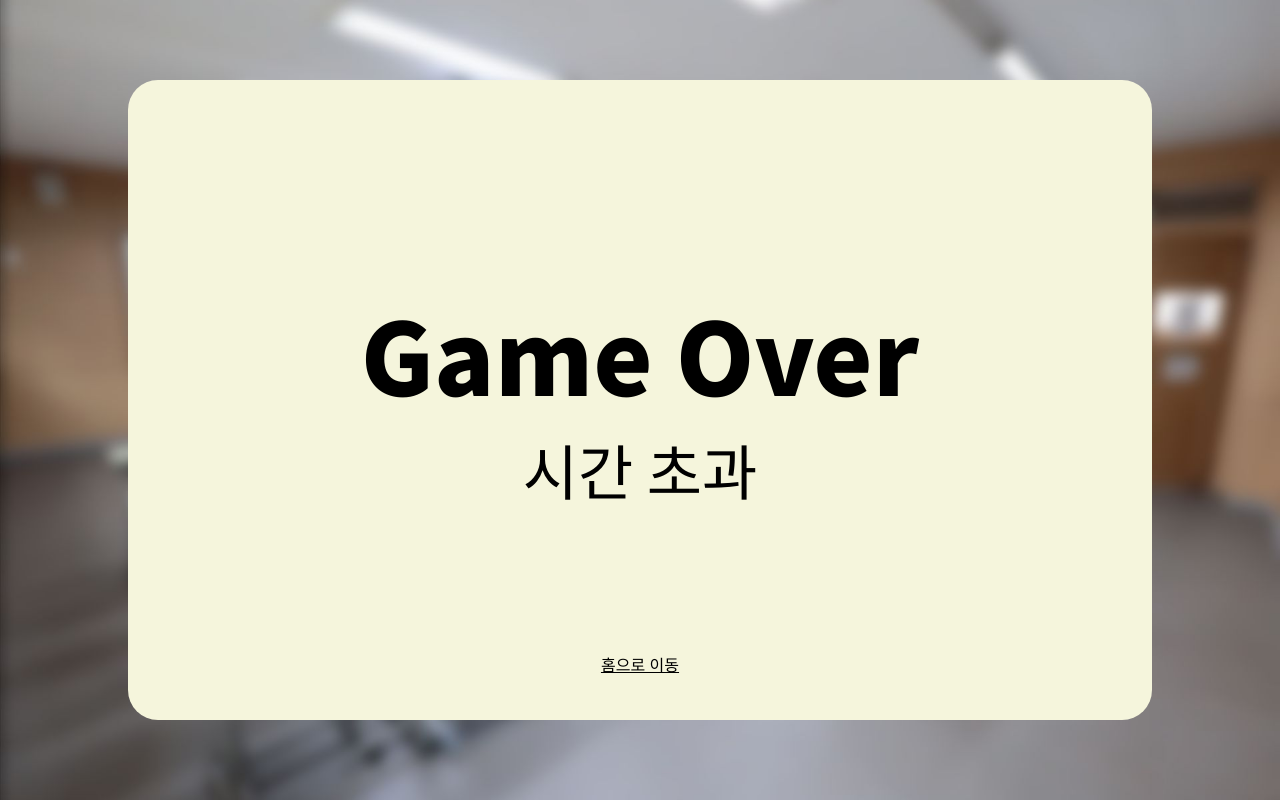
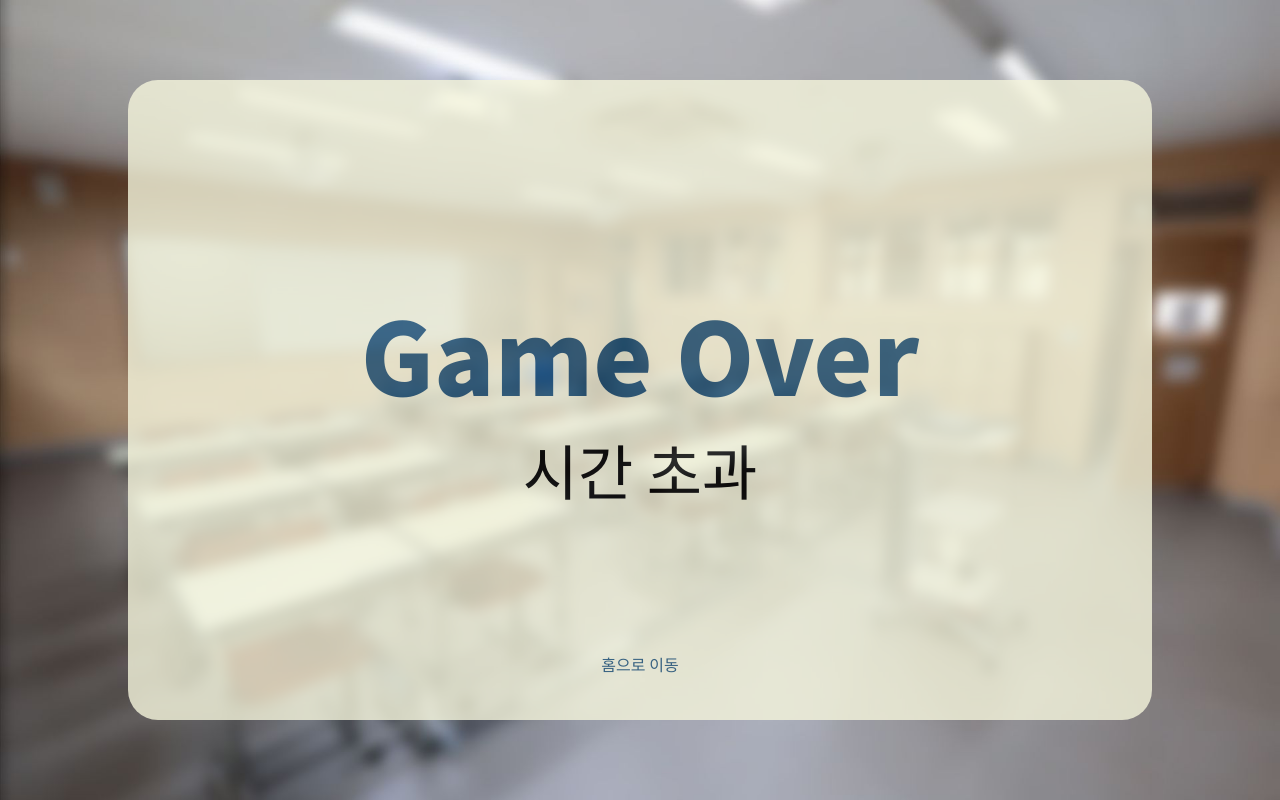
Before and after one commit to chohyeryung/Mejum_TulGi, a React (Create React App) app in the folder client/: page /game_end in a window 1280 px wide. Built offline with nearby package versions, Linux system fonts and the light colour scheme.

Commit message:
game end page css fix

```diff
--- a/client/src/components/GameEndPage/GameEndPage.js
+++ b/client/src/components/GameEndPage/GameEndPage.js
@@ -11,7 +11,7 @@ function GameEndPage(){
             <div className = 'gameover-container'>
                 <div className ="gameover_text">Game Over</div>
                 <div className ="time_text">시간 초과</div>
-                <div className="go_game"><a href="/" style={{ textDecoration: 'none', color: 'black' }}><u>홈으로 이동</u></a></div>
+                <div className="go_game"><a href="/"  className="no_rank">홈으로 이동</a></div>
             </div>
       </div>
   );
--- a/client/src/components/GameEndRankPage/GameEndRankPage.css
+++ b/client/src/components/GameEndRankPage/GameEndRankPage.css
@@ -25,6 +25,7 @@
     border-radius: 30px;
     z-index: 2;
     margin: 30px;
+    opacity: 0.8;
   }
 
     .gameover_text{
@@ -33,6 +34,7 @@
         font-family: 'Noto Sans KR', sans-serif;
         text-decoration: none;
         margin-top: 200px;
+        color: #1f5378;
     }
 
     .time_text{
@@ -79,5 +81,17 @@
         text-align: center;
         margin-left: 16px;
         background: none;
+        margin-bottom: 5em;
+
 
     }
+
+    .no_rank{
+      text-align: center;
+      font-family: 'Noto Sans KR', sans-serif;
+      color: #1f5378;
+      margin-top: 10px;
+      font-size: 16px;
+      padding-top:15em;
+      text-decoration: none;
+  }
--- a/client/src/components/GameEndRankPage/GameEndRankPage.js
+++ b/client/src/components/GameEndRankPage/GameEndRankPage.js
@@ -46,7 +46,7 @@ function GameEndRankPage(){
                   <input type="text" placeholder="이름을 입력해주세요" className="input_name" onChange={handleChange}/>
                   <img src={check} className="check" onClick={ButtonClick} />
                 </div>
-                  <div className="go_game"><a href="/" style={{ textDecoration: 'none', color: 'black', marginTop: '20px' }}><u>랭킹 참여안하기</u></a></div>
+                  <div className="go_game"><a href="/" className="no_rank">랭킹 참여안하기</a></div>
             </div>
       </div>
   );
```
